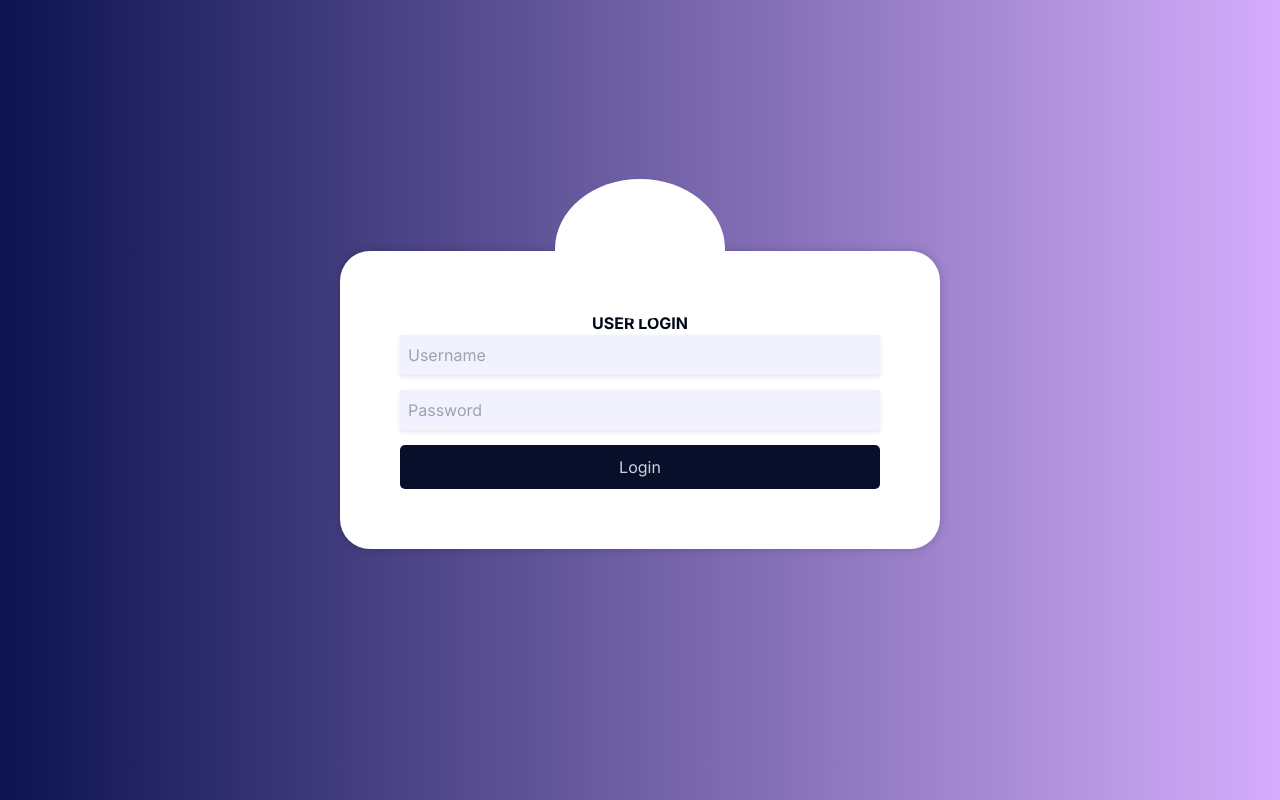
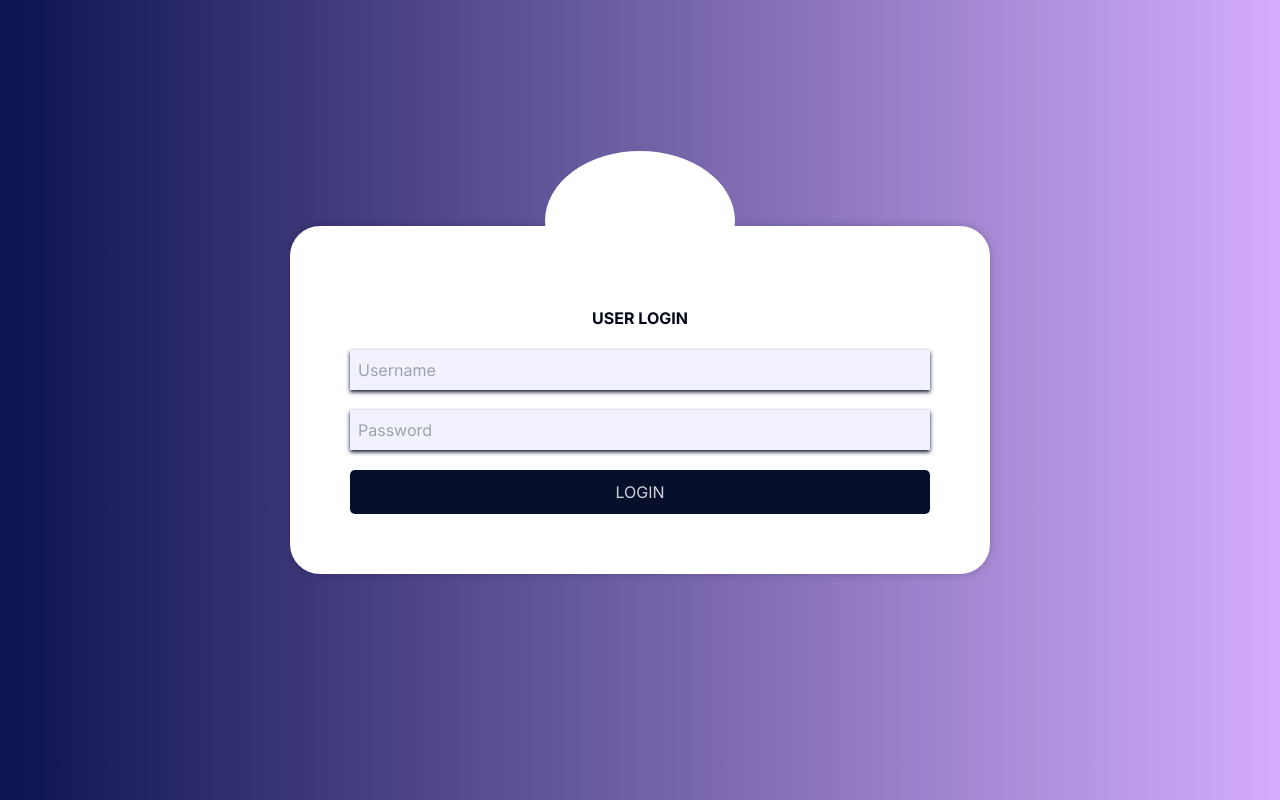
Before and after one commit to RitaMonreal/Frontend-Metapulse, a Next.js app: page / in a window 1280 px wide. Built offline with nearby package versions, Linux system fonts and the light colour scheme.

Commit message:
se realizaron modificaciones

```diff
--- a/app/login/login.css
+++ b/app/login/login.css
@@ -13,7 +13,6 @@ body {
   display: flex;
   justify-content: center;
   align-items: center;
-  height: 100vh;
 }
 
 .login {
@@ -21,7 +20,7 @@ body {
   width: 600px;
   border-radius: 30px;
   background-color: #fff;
-  padding: 60px;
+  padding: 100px 60px;
   box-shadow: 0 0 10px rgba(0, 0, 0, 0.2);
 }
 
@@ -38,9 +37,9 @@ body {
 
 .login input {
   padding: 8px;
-  margin-bottom: 15px;
+  margin-bottom: 20px;
   background-color: #f1f2fe;
-  box-shadow: 0 2px 4px rgba(0, 0, 0, 0.1); /* Agregamos una sombra en la parte inferior de los inputs */
+  box-shadow: 0 2px 4px #070F2B; /* Agregamos una sombra en la parte inferior de los inputs */
 }
 
 .login button {
@@ -60,7 +59,7 @@ body {
 
 .login {
   position: relative; /* Agregamos posición relativa para poder posicionar el círculo */
-  width: 600px;
+  width: 700px;
   border-radius: 30px;
   background-color: #fff;
   padding: 60px;
@@ -70,11 +69,28 @@ body {
 .login::before {
   content: '';
   position: absolute;
-  top: -72px;
+  top: -75px;
   left: 50%;
   transform: translateX(-50%);
-  width: 170px;
+  width: 190px;
   height: 140px;
   border-radius: 50%;
   background-color: #fff;
 }
+
+.circle-image {
+  position: absolute;
+  top: -72px;
+  left: 50%;
+  transform: translateX(-50%);
+  width: 140px;
+  height: 140px;
+  border-radius: 50%;
+  overflow: hidden;
+}
+
+.circle-image img {
+  width: 100%;
+  height: 50%;
+  object-fit: cover;
+}
--- a/app/login/page.jsx
+++ b/app/login/page.jsx
@@ -3,11 +3,11 @@ import '../login/login.css';
 function Login() {
   return (
     <div className="login">
-      <h1><strong>USER LOGIN</strong></h1>
+      <h1  style={{ margin: '20px' }}><strong>USER LOGIN</strong></h1>
       <form>
         <input placeholder="Username" type="text" id="usuario" name="usuario" />
         <input placeholder="Password" type="password" id="contrasena" name="contrasena" />
-        <button type="submit">Login</button>
+        <button type="submit">LOGIN</button>
       </form>
       <div className="circle-image">
       </div>
```
Also changed, not shown: public/images/logo_solo.png.
